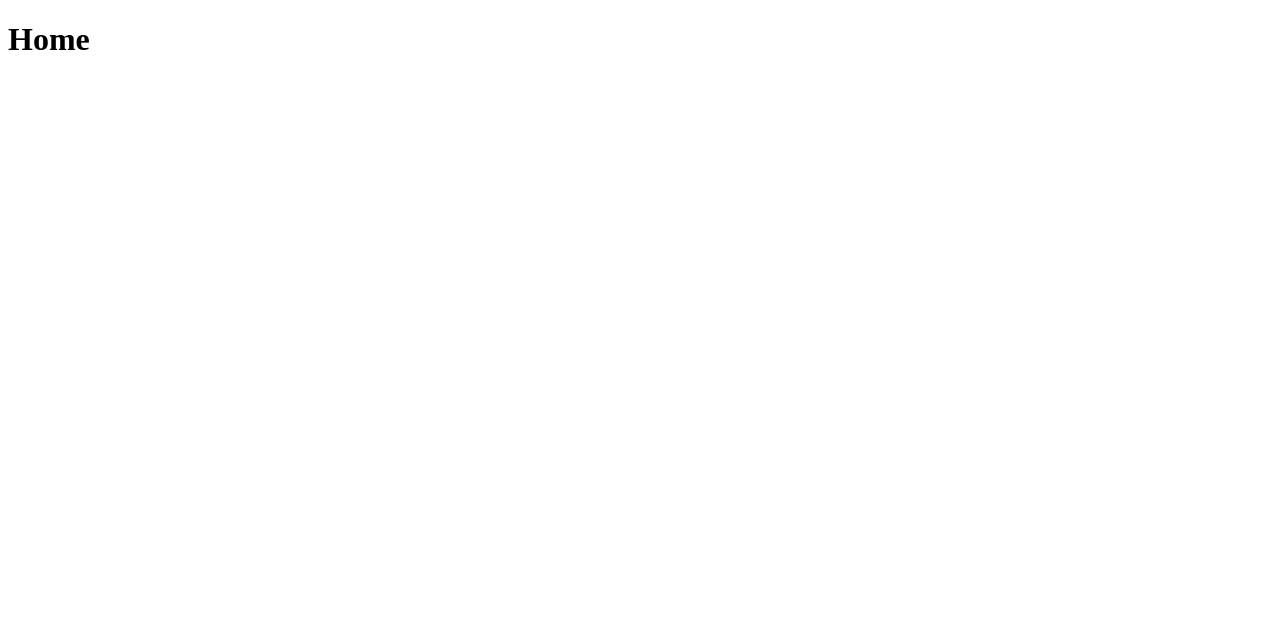
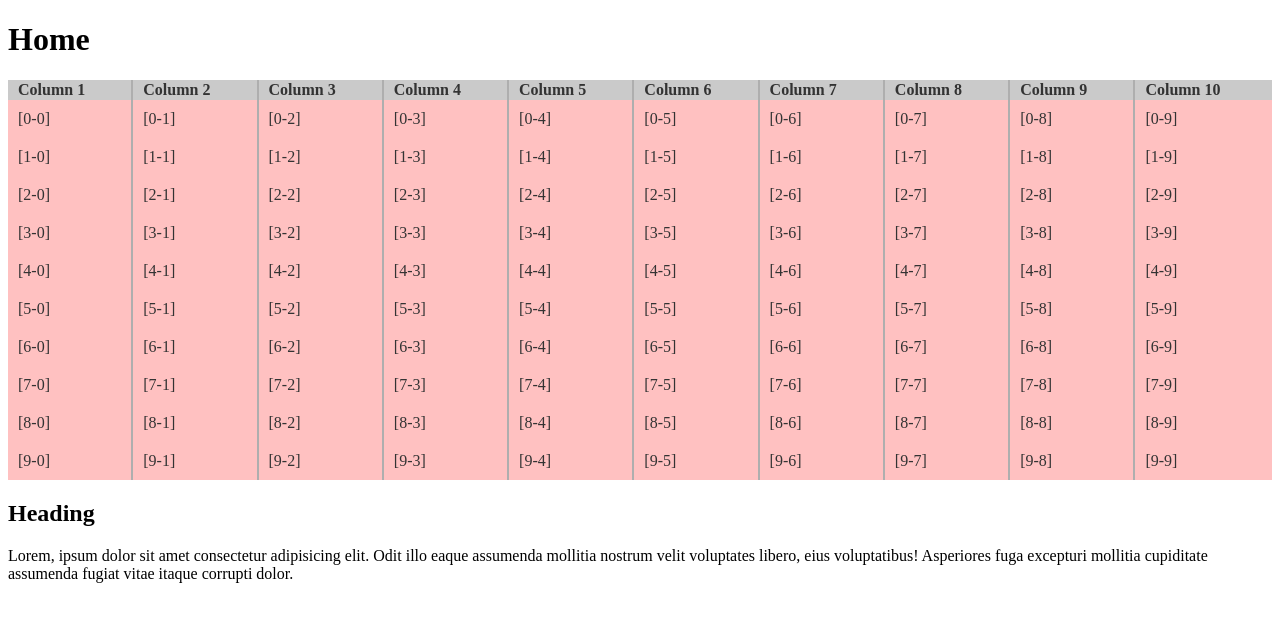
Before and after one commit to Tri-Rakesh/desi-rocket, a React (Vite) app: page / in a window 1280 px wide. Shown: the top 622 px of the page. Built offline with nearby package versions, Linux system fonts and the light colour scheme.

Commit message:
Make table column resizable

```diff
--- a/src/index.css
+++ b/src/index.css
@@ -0,0 +1,58 @@
+p {
+  margin: 0;
+}
+
+.table-wrapper {
+  overflow:auto;
+  margin-top:20px;
+}
+
+table {
+  width: 100%;
+  height: 400px;
+  border-collapse: collapse;
+  position: relative;
+  table-layout: fixed;
+}
+
+table th {
+  background-color: #cacaca;
+  color: #333;
+  text-align: left;
+  white-space: nowrap;
+  padding-inline: 10px;
+  position: relative;
+  box-sizing: border-box;
+  min-width: auto;
+}
+
+table td {
+  background-color: #ffc1c1;
+  color: #333;
+  text-align: left;
+  padding-inline: 10px;
+}
+
+.th-resize {
+  cursor: col-resize;
+  position: absolute;
+  top: 0;
+  right: 0;
+  height: 400px;
+  width: 2px;
+  background-color: rgb(174, 174, 174);
+
+  &:hover {
+    background-color: rgb(100, 100, 100);
+  }
+}
+
+.th-content {
+  display: flex;
+  box-sizing: border-box;
+
+  .column-name {
+    text-overflow: ellipsis;
+    overflow: hidden;
+  }
+}
--- a/src/pages/Home.jsx
+++ b/src/pages/Home.jsx
@@ -1,3 +1,86 @@
 export default function Home() {
-  return <h1>Home</h1>;
+  const columnLength = 10;
+  const rowLenght = 10;
+
+  const resizeRef = (element) => {
+    if (!element) return;
+
+    const thElement = element.closest("th");
+    const columnNameElement = thElement.querySelector(".column-name");
+
+    const initialWidth = columnNameElement.scrollWidth + 20 + 2;
+    thElement.style.width = `${initialWidth}px`;
+
+    element.addEventListener("mousedown", (event) => {
+      const thElement = event.target.closest("th");
+      if (!thElement) return;
+
+      const startX = event.pageX;
+      const startWidth = thElement.offsetWidth;
+
+      const onMouseMove = (moveEvent) => {
+        const newWidth = startWidth + (moveEvent.pageX - startX);
+        if (newWidth > initialWidth) {
+          thElement.style.width = `${newWidth}px`;
+        }
+      };
+
+      const onMouseUp = () => {
+        document.removeEventListener("mousemove", onMouseMove);
+        document.removeEventListener("mouseup", onMouseUp);
+      };
+
+      document.addEventListener("mousemove", onMouseMove);
+      document.addEventListener("mouseup", onMouseUp);
+    });
+  };
+
+  return (
+    <div>
+      <h1>Home</h1>
+      <div className="table-wrapper">
+        <table>
+          <thead>
+            <tr>
+              {Array.from({ length: columnLength }, (_, index) => (
+                <th key={`thead-th-${index}`}>
+                  <div className="th-content">
+                    <p className="column-name">Column {index + 1}</p>
+                  </div>
+                  <span
+                    className="th-resize"
+                    style={{
+                      ...(index === columnLength - 1 && { display: "none" }),
+                    }}
+                    ref={resizeRef}
+                  ></span>
+                </th>
+              ))}
+            </tr>
+          </thead>
+          <tbody>
+            {Array.from({ length: rowLenght }, (_, rowIndex) => (
+              <tr key={`tbody-tr-${rowIndex}`}>
+                {Array.from({ length: columnLength }, (_, columnIndex) => (
+                  <td key={`tbody-td-${rowIndex}-${columnIndex}`}>
+                    [{rowIndex}-{columnIndex}]
+                  </td>
+                ))}
+              </tr>
+            ))}
+          </tbody>
+        </table>
+      </div>
+
+      <section>
+        <h2>Heading</h2>
+        <p>
+          Lorem, ipsum dolor sit amet consectetur adipisicing elit. Odit illo
+          eaque assumenda mollitia nostrum velit voluptates libero, eius
+          voluptatibus! Asperiores fuga excepturi mollitia cupiditate assumenda
+          fugiat vitae itaque corrupti dolor.
+        </p>
+      </section>
+    </div>
+  );
 }
```
